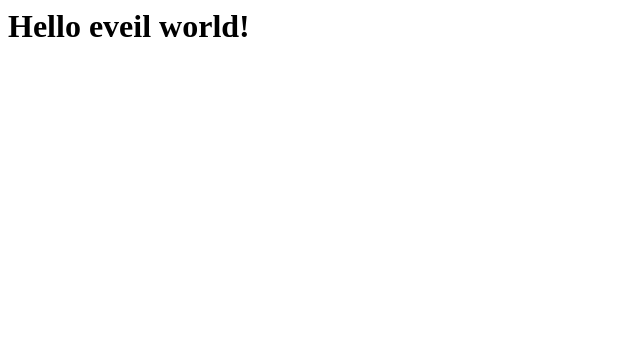
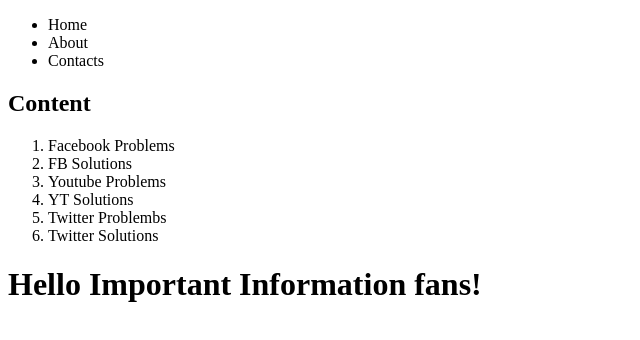
Before and after one commit to Important-Information/demo-tests, a plain HTML site: page index.html in a window 1280 px wide. Shown: the whole page, without its empty margins (0-640 px from the left). Drawn offline with Linux system fonts and the light colour scheme.

Commit message:
Update index.html

```diff
--- a/index.html
+++ b/index.html
@@ -1 +1,30 @@
-<h1> Hello eveil world!</h1>
+<!DOCTYPE html>
+<html lang="en">
+<head>
+    <meta charset="UTF-8">
+    <meta name="viewport" content="width=device-width, initial-scale=1.0">
+    <title>Demo Page</title>
+</head>
+<body>
+    <nav>
+        <ul>
+            <li>Home</li>
+            <li>About</li>
+            <li>Contacts</li>
+        </ul>
+    </nav>
+    <aside>
+        <h2>Content</h2>
+        <ol>
+            <li>Facebook Problems</li>
+            <li>FB Solutions</li>
+            <li>Youtube Problems</li>
+            <li>YT Solutions</li>
+            <li>Twitter Problembs</li>
+            <li>Twitter Solutions</li>
+        </ol>
+    </aside>
+
+    <h1>Hello Important Information fans!</h1>
+</body>
+</html>
```
